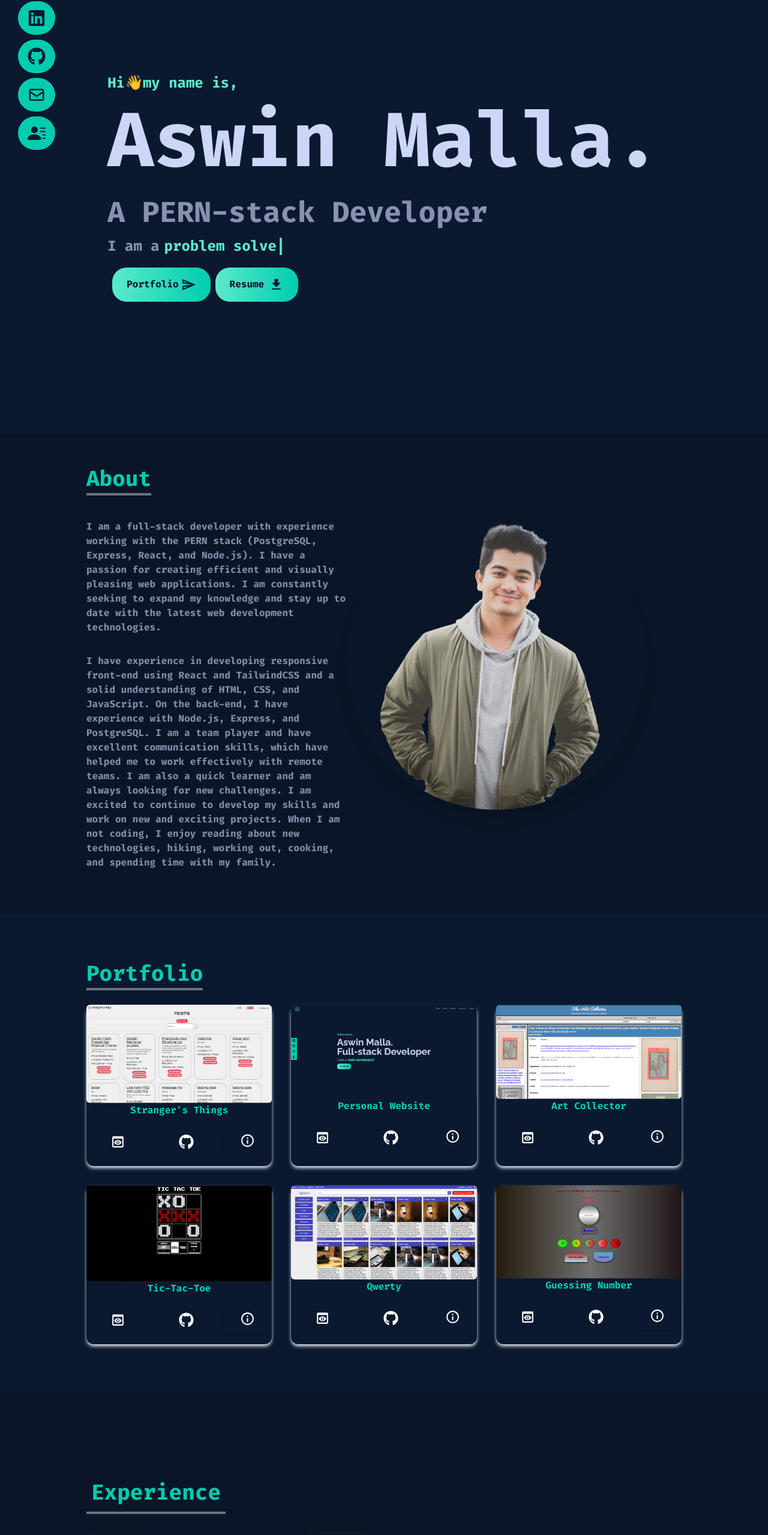
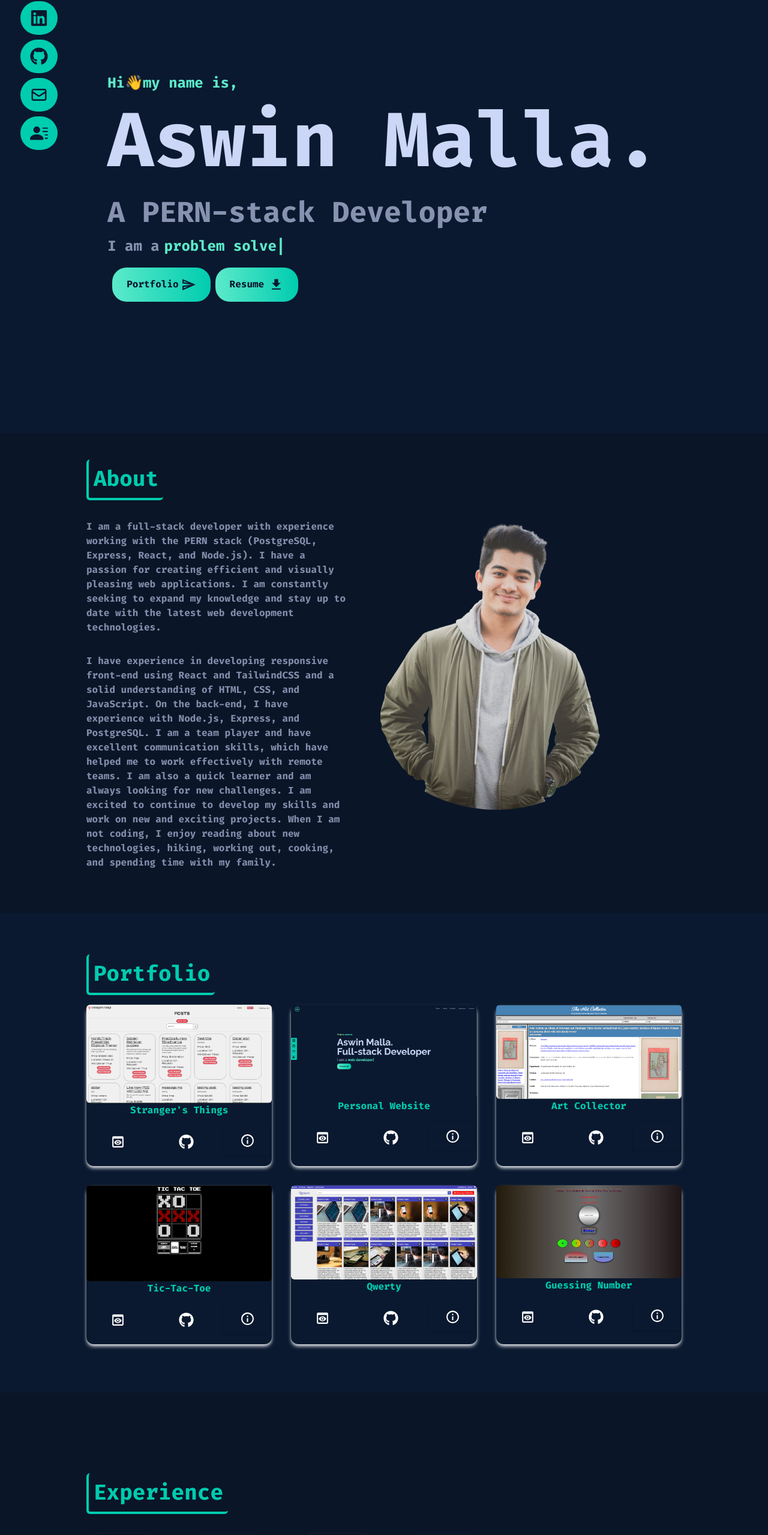
Before and after one commit to AMT98/Portfolio-Aswin, a React (Create React App) app: page / in a window 1280 px wide. Shown: the part 78-2637 px from the top of the page at 60% size. Built offline with nearby package versions, Linux system fonts and the light colour scheme; a web font is replaced by a local one.

Commit message:
Add styles to page titles

```diff
--- a/src/components/About.jsx
+++ b/src/components/About.jsx
@@ -6,13 +6,13 @@ const About = () => {
     <div name="about" className="w-full h-screen bg-[#0a1527] text-[#838DAB]">
       <div className="max-w-screen-lg p-4 mx-auto flex flex-col justify-center w-full h-full">
         <div className="flex flex-col justify-center h-full">
-          <div className="pb-8" data-aos="fade-up" data-aos-duration= '1000'>
-            <p className="text-4xl font-bold inline border-b-4 border-gray-500 text-[#00CCAF]">
+          <div className="pb-8" data-aos="fade-up" data-aos-duration="1000">
+            <p className="text-4xl font-bold border-b-4 border-l-4 rounded-md border-[#00CCAF] p-2  inline text-[#00CCAF]">
               About
             </p>
           </div>
           <div className="flex flex-col sm:flex-row">
-            <div data-aos="fade-up" data-aos-duration= '1000'>
+            <div data-aos="fade-up" data-aos-duration="1000">
               <p className="text-white-500 font-bold md:text-base text-xs py-4 max-w-md">
                 I am a full-stack developer with experience working with the
                 PERN stack (PostgreSQL, Express, React, and Node.js). I have a
@@ -33,11 +33,15 @@ const About = () => {
                 out, cooking, and spending time with my family.
               </p>
             </div>
-            <div className="w-7/12 " data-aos="fade-up" data-aos-duration= '1000'>
+            <div
+              className="w-7/12 "
+              data-aos="fade-up"
+              data-aos-duration="1000"
+            >
               <img
                 src={HeroImage}
                 alt="profilepic"
-                className="shadow-xl rounded-full max-w-full h-auto align-middle"
+                className="rounded-full max-w-full h-auto align-middle"
               />
             </div>
           </div>
--- a/src/components/Contact.jsx
+++ b/src/components/Contact.jsx
@@ -6,7 +6,7 @@ const Contact = () => {
     <div name="contact" className="w-full h-screen bg-[#0A192F] p-4 text-white">
       <div className="flex flex-col p-4 justify-center max-w-screen-lg mx-auto h-full">
         <div className="pb-8">
-          <p className="text-4xl font-bold inline border-b-4 border-gray-500 text-[#00CCAF]">
+          <p className="text-4xl font-bold border-b-4 border-l-4 rounded-md border-[#00CCAF] p-2  inline text-[#00CCAF]">
             Contact
           </p>
         </div>
--- a/src/components/Experience.jsx
+++ b/src/components/Experience.jsx
@@ -71,7 +71,7 @@ const Experience = () => {
     <div name="experience" className="bg-[#0a1527] w-full h-screen">
       <div className="max-w-screen-lg mx-auto p-4 flex flex-col justify-center w-full h-full text-white">
         <div data-aos="fade-up" data-aos-duration="1000">
-          <p className="text-4xl font-bold border-b-4 border-gray-500 p-2  inline text-[#00CCAF]">
+          <p className="text-4xl font-bold border-b-4 border-l-4 rounded-md border-[#00CCAF] p-2  inline text-[#00CCAF]">
             Experience
           </p>
         </div>
--- a/src/components/Modal.jsx
+++ b/src/components/Modal.jsx
@@ -20,7 +20,7 @@ const Modal = (
       {showModal ? (
         <>
           <div className="justify-center items-center flex overflow-x-hidden overflow-y-auto- fixed inset-0 z-50 outline-none focus:outline-none">
-            <div className="relative w-auto my-6 mx-auto max-w-sm">
+            <div className="relative m-auto max-w-md">
               <div className="border-0 rounded-lg shadow-lg relative flex flex-col w-full bg-white outline-none focus:outline-none">
                 <div className="flex items-start justify-between p-5 border-b border-solid border-slate-200 rounded-t">
                   <h3 className="text-xs text-black font-semibold">{modalTxt}</h3>
--- a/src/components/Portfolio.jsx
+++ b/src/components/Portfolio.jsx
@@ -211,7 +211,7 @@ const Portfolio = () => {
     <div name="portfolio" className="bg-[#0A192F] w-full md:h-screen">
       <div className="max-w-screen-lg p-4 mx-auto flex flex-col justify-center w-full h-full">
         <div className="pb-8">
-          <p className="text-4xl font-bold inline border-b-4 border-gray-500 text-[#00CCAF]">
+          <p className="text-4xl font-bold border-b-4 border-l-4 rounded-md border-[#00CCAF] p-2  inline text-[#00CCAF]">
             Portfolio
           </p>
         </div>
--- a/src/components/SocialLinks.jsx
+++ b/src/components/SocialLinks.jsx
@@ -43,7 +43,7 @@ const SocialLinks = () => {
         </>
       ),
       href: "/resume.pdf",
-      style: "rounded-full",
+      style: "rounded-full hover:text-[white]",
     },
   ];
   return (
@@ -53,14 +53,14 @@ const SocialLinks = () => {
           <li
             key={id}
             className={
-              "flex justify-between items-center w-17 h-14 px-4 ml-[30px] hover:scale-105 mb-2 hover:rounded-full duration-300 bg-gradient-to-r from-[#00CDAE] to-[#00CCAF] " +
+              "flex justify-between items-center w-13 h-14 px-4 ml-[34px] hover:scale-105 mb-2 hover:rounded-full duration-300 bg-transparent bg-gradient-to-r from-[#00CDAE] to-[#00CCAF] " +
               " " +
               style
             }
           >
             <a
               href={href}
-              className="flex justify-between items-center w-full text-[#0A192F] font-bold "
+              className="flex justify-between items-center w-full text-[#0A192F] "
               target="_blank"
               rel="noreferrer"
             >
```
